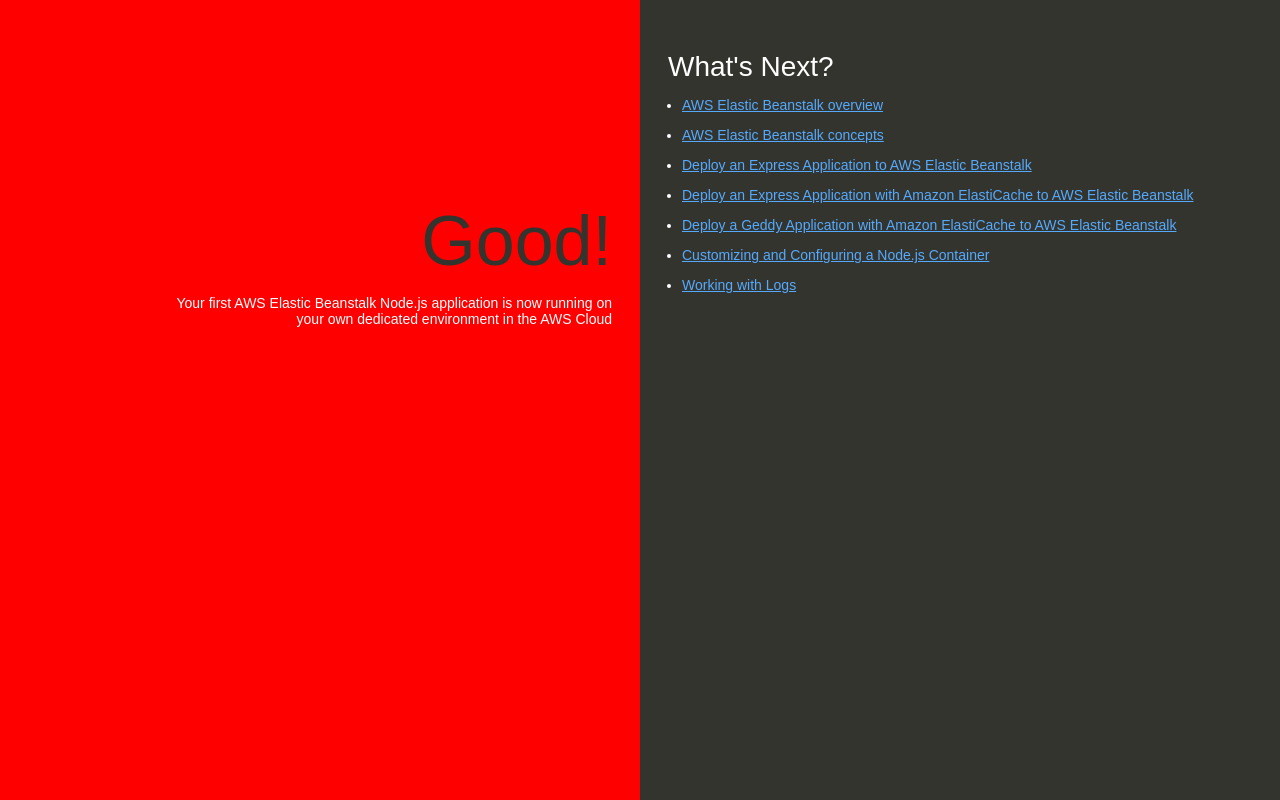
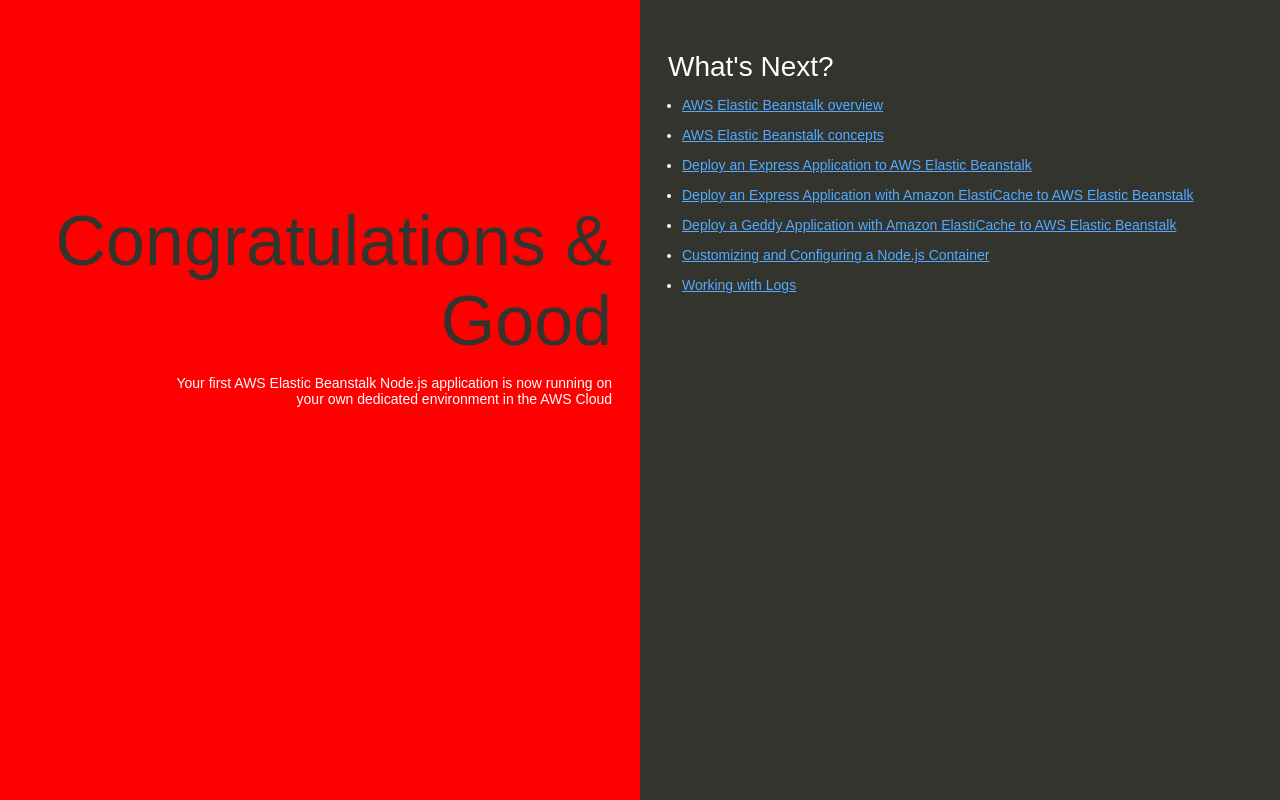
Before and after one commit to poirm29/dop-c02, a website: page index.html in a window 1280 px wide. Drawn offline with Linux system fonts and the light colour scheme.

Commit message:
cong to good in index.html reverse

```diff
--- a/index.html
+++ b/index.html
@@ -74,7 +74,7 @@
 </head>
 <body>
 <div class="textColumn">
-    <h1>Good!</h1>
+    <h1>Congratulations & Good</h1>
     <p>Your first AWS Elastic Beanstalk Node.js application is now running on your own dedicated environment in the AWS Cloud</p>
 </div>
 <div class="linksColumn">
```
